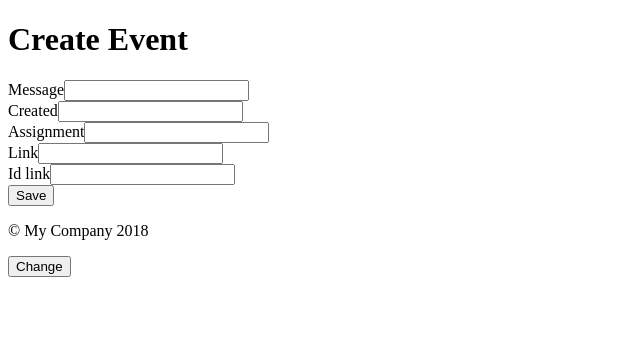
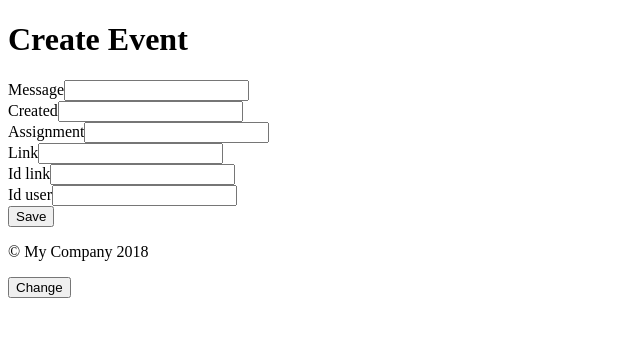
Before and after one commit to mpaymetov/OurCRM, a Yii app: template views/event/create.php in a window 1280 px wide. Shown: the top 337 px of the page, without its empty margins (0-640 px from the left). Run offline with PHP 8.4 and a stand-in for Yii, Linux system fonts and the light colour scheme; the template is opened without the code that fills it, so the values that code supplies are empty; form fields are guessed from the names that the template uses; some libraries are stand-ins or nearby versions.

Commit message:
не сохранялся эвент

```diff
--- a/views/event/_form.php
+++ b/views/event/_form.php
@@ -22,6 +22,8 @@ use yii\widgets\ActiveForm;
 
     <?= $form->field($model, 'id_link')->textInput(['maxlength' => true]) ?>
 
+    <?= $form->field($model, 'id_user')->textInput(['maxlength' => true]) ?>
+
     <div class="form-group">
         <?= Html::submitButton(Yii::t('app', 'Save'), ['class' => 'btn btn-success']) ?>
     </div>
```
